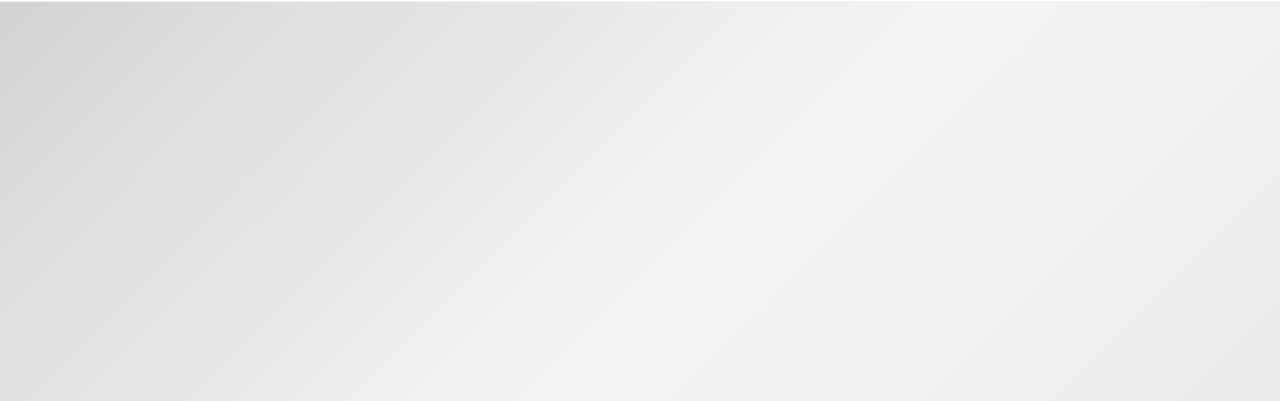
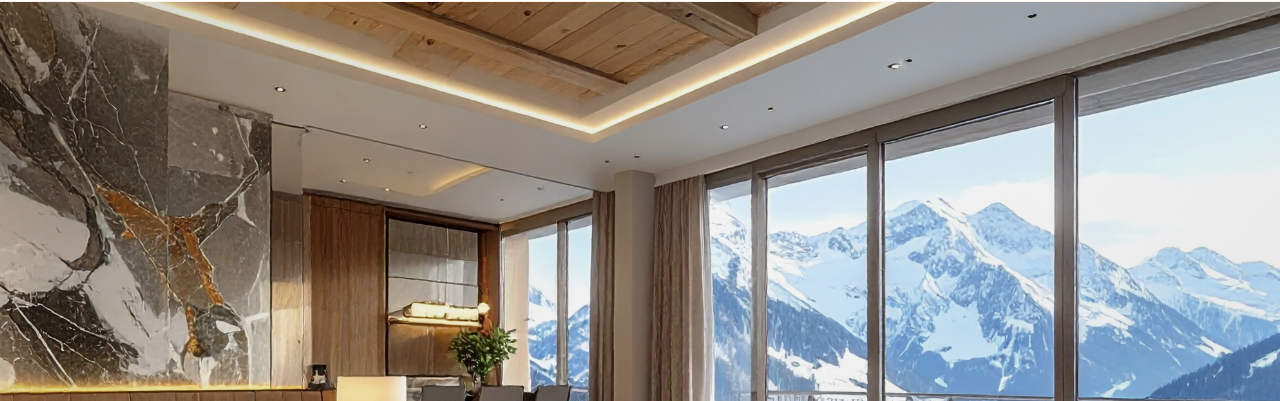
Before and after one commit to mbarp/heyday-website, a website: page index.html in a window 1280 px wide. Shown: the part 78-479 px from the top of the page. Drawn offline with nearby package versions, Linux system fonts and the light colour scheme.

Commit message:
Add images folder

```diff
--- a/index.html
+++ b/index.html
@@ -173,7 +173,7 @@
     .hero-image {
       position: absolute;
       inset: -5% -8%;
-      background-image: url('http://localhost:3845/assets/78d2865eff8d26eb2c4358b03faea1533ed22fb1.png');
+      background-image: url('images/heroo-image.jpg');
       background-size: cover;
       background-position: center 30%;
       transition: transform 0.1s linear;
```
Also changed, not shown: images/hero-image.jpg (renamed from images/Firefly_luxury five star hotel in the swiss alps. luxury interior of a 5 room suite. majestet 752300.jpg), images/heroo-image.jpg (added).
